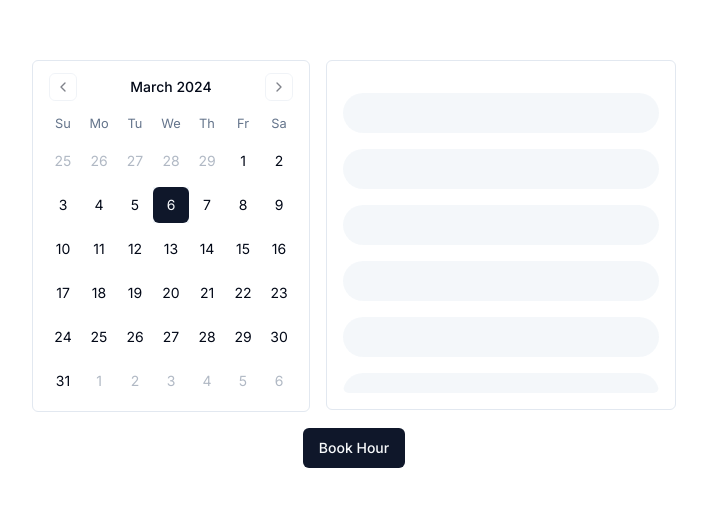
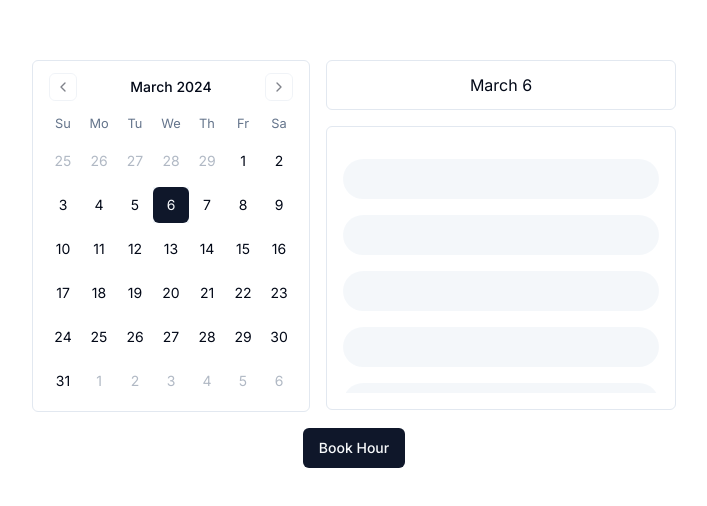
Before and after one commit to Hebelub/learn-new-tech, a Next.js app: page / in a window 1280 px wide. Shown: the part 136-642 px from the top of the page, without its empty margins (286-993 px from the left). Built offline with nearby package versions, Linux system fonts and the light colour scheme.

Commit message:
Add date text over day schedule

```diff
--- a/components/TimeBooker.tsx
+++ b/components/TimeBooker.tsx
@@ -19,11 +19,19 @@ function TimeBooker() {
                     onSelect={setDate}
                     className="rounded-md border"
                 />
-                <ScrollArea className="h-[350px] w-[350px] rounded-md border p-4 overflow-y-auto">
-                    {Array.from({ length: 24 }, (_, index) => (
-                        <Skeleton key={index} className="h-[40px] rounded-full my-4" />
-                    ))}
-                </ScrollArea>
+                <div className="h-[350px] w-[350px] flex flex-col">
+                    <div className="h-[50px] flex items-center justify-center border rounded-md mb-4">
+                        {date ? date.toLocaleDateString('en-US', { month: 'long', day: 'numeric' }) : "Select a date"}
+                    </div>
+                    <div className="flex-1 rounded-md border p-4 overflow-y-auto">
+                        <ScrollArea className="h-full">
+                            {Array.from({ length: 24 }, (_, index) => (
+                                <Skeleton key={index} className="h-[40px] rounded-full my-4" />
+                            ))}
+                        </ScrollArea>
+                    </div>
+                </div>
+
             </div>
 
             <Button className="mt-4">Book Hour</Button>
```
